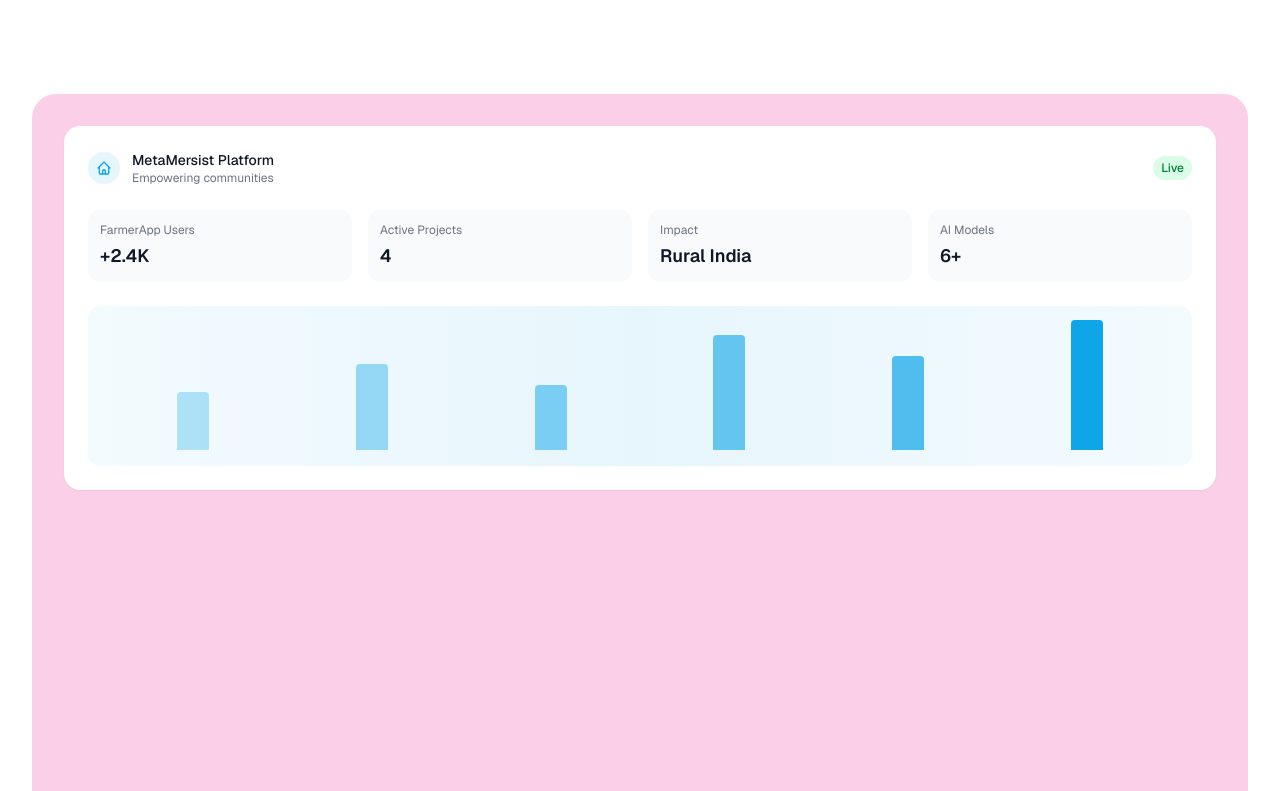
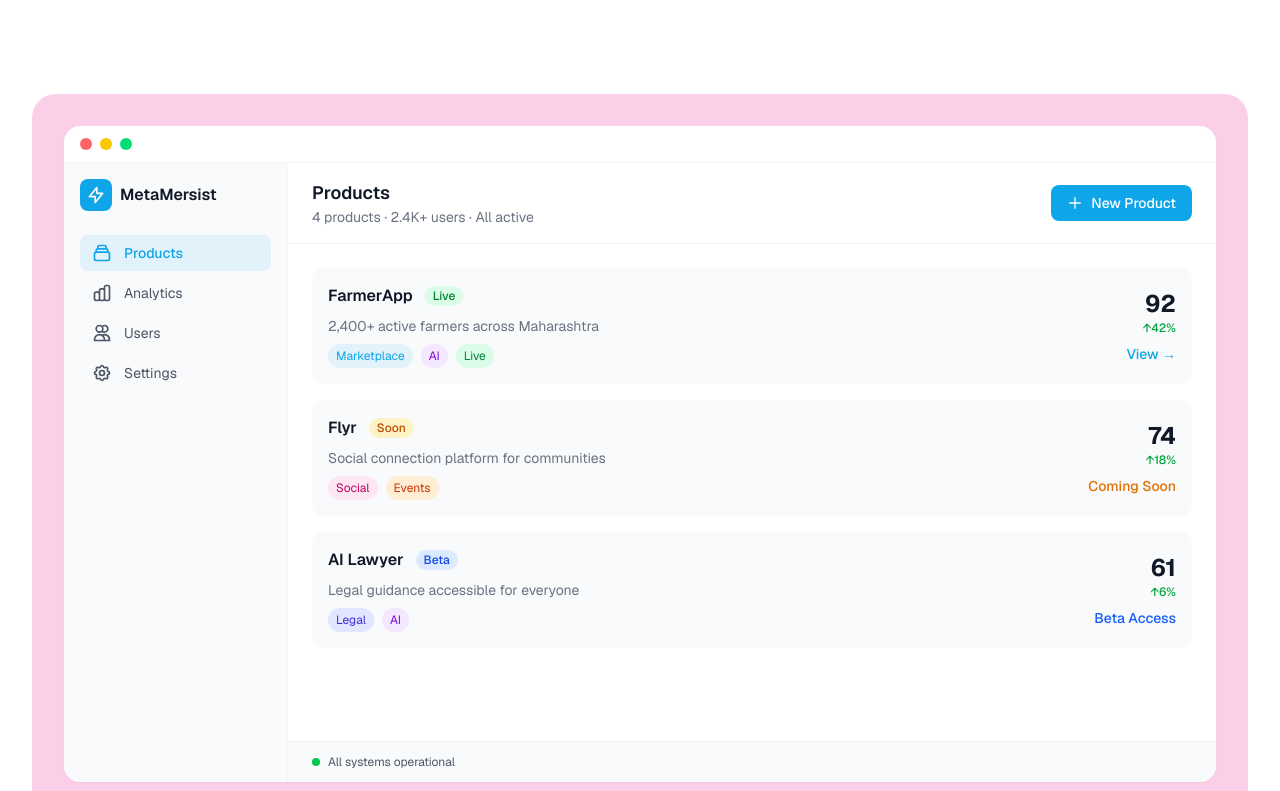
Before and after one commit to metamersisttech/metamersist-landing, a Next.js app: page / in a window 1280 px wide. Shown: the part 506-1297 px from the top of the page. Built offline with nearby package versions, Linux system fonts and the light colour scheme.

Commit message:
add mockup in hero

```diff
--- a/app/components/Hero.tsx
+++ b/app/components/Hero.tsx
@@ -89,46 +89,144 @@ export function Hero() {
       {/* Dashboard Preview - Pink container */}
       <div className="mx-auto w-full max-w-[95%] h-[70vh] sm:h-[80vh] lg:h-[90vh]">
         <div className="bg-rose h-full rounded-3xl p-4 sm:p-6 lg:p-8">
-          {/* White card inside */}
-          <div className="bg-white rounded-2xl shadow-sm overflow-hidden">
-            {/* Mock dashboard UI */}
-            <div className="p-4 sm:p-6">
-              {/* Dashboard header */}
-              <div className="flex items-center justify-between mb-6">
-                <div className="flex items-center gap-3">
-                  <div className="w-8 h-8 rounded-full bg-sky/10 flex items-center justify-center">
-                    <svg className="w-4 h-4 text-sky" fill="none" viewBox="0 0 24 24" stroke="currentColor">
-                      <path strokeLinecap="round" strokeLinejoin="round" strokeWidth={2} d="M3 12l2-2m0 0l7-7 7 7M5 10v10a1 1 0 001 1h3m10-11l2 2m-2-2v10a1 1 0 01-1 1h-3m-6 0a1 1 0 001-1v-4a1 1 0 011-1h2a1 1 0 011 1v4a1 1 0 001 1m-6 0h6" />
+          {/* White card inside - Feedled-style dashboard */}
+          <div className="bg-white rounded-2xl shadow-sm overflow-hidden h-full flex flex-col">
+            {/* Window chrome */}
+            <div className="flex items-center gap-2 px-4 py-3 border-b border-gray-100">
+              <div className="w-3 h-3 rounded-full bg-red-400" />
+              <div className="w-3 h-3 rounded-full bg-yellow-400" />
+              <div className="w-3 h-3 rounded-full bg-green-400" />
+            </div>
+
+            {/* Main content area */}
+            <div className="flex flex-1 min-h-0">
+              {/* Sidebar - hidden on mobile */}
+              <div className="hidden md:flex flex-col w-48 lg:w-56 bg-gray-50 border-r border-gray-100 p-4">
+                {/* Logo */}
+                <div className="flex items-center gap-2 mb-6">
+                  <div className="w-8 h-8 rounded-lg bg-sky flex items-center justify-center">
+                    <svg className="w-5 h-5 text-white" fill="none" viewBox="0 0 24 24" stroke="currentColor">
+                      <path strokeLinecap="round" strokeLinejoin="round" strokeWidth={2} d="M13 10V3L4 14h7v7l9-11h-7z" />
                     </svg>
                   </div>
+                  <span className="font-semibold text-gray-900">MetaMersist</span>
+                </div>
+
+                {/* Nav items */}
+                <nav className="space-y-1">
+                  <div className="flex items-center gap-3 px-3 py-2 rounded-lg bg-sky/10 text-sky font-medium">
+                    <svg className="w-5 h-5" fill="none" viewBox="0 0 24 24" stroke="currentColor">
+                      <path strokeLinecap="round" strokeLinejoin="round" strokeWidth={2} d="M19 11H5m14 0a2 2 0 012 2v6a2 2 0 01-2 2H5a2 2 0 01-2-2v-6a2 2 0 012-2m14 0V9a2 2 0 00-2-2M5 11V9a2 2 0 012-2m0 0V5a2 2 0 012-2h6a2 2 0 012 2v2M7 7h10" />
+                    </svg>
+                    <span className="text-sm">Products</span>
+                  </div>
+                  <div className="flex items-center gap-3 px-3 py-2 rounded-lg text-gray-600 hover:bg-gray-100 transition-colors">
+                    <svg className="w-5 h-5" fill="none" viewBox="0 0 24 24" stroke="currentColor">
+                      <path strokeLinecap="round" strokeLinejoin="round" strokeWidth={2} d="M9 19v-6a2 2 0 00-2-2H5a2 2 0 00-2 2v6a2 2 0 002 2h2a2 2 0 002-2zm0 0V9a2 2 0 012-2h2a2 2 0 012 2v10m-6 0a2 2 0 002 2h2a2 2 0 002-2m0 0V5a2 2 0 012-2h2a2 2 0 012 2v14a2 2 0 01-2 2h-2a2 2 0 01-2-2z" />
+                    </svg>
+                    <span className="text-sm">Analytics</span>
+                  </div>
+                  <div className="flex items-center gap-3 px-3 py-2 rounded-lg text-gray-600 hover:bg-gray-100 transition-colors">
+                    <svg className="w-5 h-5" fill="none" viewBox="0 0 24 24" stroke="currentColor">
+                      <path strokeLinecap="round" strokeLinejoin="round" strokeWidth={2} d="M12 4.354a4 4 0 110 5.292M15 21H3v-1a6 6 0 0112 0v1zm0 0h6v-1a6 6 0 00-9-5.197M13 7a4 4 0 11-8 0 4 4 0 018 0z" />
+                    </svg>
+                    <span className="text-sm">Users</span>
+                  </div>
+                  <div className="flex items-center gap-3 px-3 py-2 rounded-lg text-gray-600 hover:bg-gray-100 transition-colors">
+                    <svg className="w-5 h-5" fill="none" viewBox="0 0 24 24" stroke="currentColor">
+                      <path strokeLinecap="round" strokeLinejoin="round" strokeWidth={2} d="M10.325 4.317c.426-1.756 2.924-1.756 3.35 0a1.724 1.724 0 002.573 1.066c1.543-.94 3.31.826 2.37 2.37a1.724 1.724 0 001.065 2.572c1.756.426 1.756 2.924 0 3.35a1.724 1.724 0 00-1.066 2.573c.94 1.543-.826 3.31-2.37 2.37a1.724 1.724 0 00-2.572 1.065c-.426 1.756-2.924 1.756-3.35 0a1.724 1.724 0 00-2.573-1.066c-1.543.94-3.31-.826-2.37-2.37a1.724 1.724 0 00-1.065-2.572c-1.756-.426-1.756-2.924 0-3.35a1.724 1.724 0 001.066-2.573c-.94-1.543.826-3.31 2.37-2.37.996.608 2.296.07 2.572-1.065z" />
+                      <path strokeLinecap="round" strokeLinejoin="round" strokeWidth={2} d="M15 12a3 3 0 11-6 0 3 3 0 016 0z" />
+                    </svg>
+                    <span className="text-sm">Settings</span>
+                  </div>
+                </nav>
+              </div>
+
+              {/* Main content */}
+              <div className="flex-1 flex flex-col min-h-0 overflow-hidden">
+                {/* Header */}
+                <div className="flex items-center justify-between px-4 sm:px-6 py-4 border-b border-gray-100">
                   <div>
-                    <p className="text-sm font-medium text-gray-900">{hero.dashboard.title}</p>
-                    <p className="text-xs text-gray-500">{hero.dashboard.subtitle}</p>
+                    <h2 className="text-lg font-semibold text-gray-900">Products</h2>
+                    <p className="text-sm text-gray-500">4 products · 2.4K+ users · All active</p>
+                  </div>
+                  <button className="hidden sm:flex items-center gap-2 px-4 py-2 bg-sky text-white text-sm font-medium rounded-lg hover:bg-sky-600 transition-colors">
+                    <svg className="w-4 h-4" fill="none" viewBox="0 0 24 24" stroke="currentColor">
+                      <path strokeLinecap="round" strokeLinejoin="round" strokeWidth={2} d="M12 4v16m8-8H4" />
+                    </svg>
+                    New Product
+                  </button>
+                </div>
+
+                {/* Product cards */}
+                <div className="flex-1 overflow-y-auto p-4 sm:p-6 space-y-4">
+                  {/* FarmerApp */}
+                  <div className="flex items-center justify-between p-4 bg-gray-50 rounded-xl hover:bg-gray-100 transition-colors">
+                    <div className="flex-1 min-w-0">
+                      <div className="flex items-center gap-3 mb-2">
+                        <h3 className="font-semibold text-gray-900">FarmerApp</h3>
+                        <span className="px-2 py-0.5 text-xs font-medium bg-green-100 text-green-700 rounded-full">Live</span>
+                      </div>
+                      <p className="text-sm text-gray-500 mb-2">2,400+ active farmers across Maharashtra</p>
+                      <div className="flex flex-wrap gap-2">
+                        <span className="px-2 py-1 text-xs bg-sky/10 text-sky rounded-full">Marketplace</span>
+                        <span className="px-2 py-1 text-xs bg-purple-100 text-purple-700 rounded-full">AI</span>
+                        <span className="px-2 py-1 text-xs bg-green-100 text-green-700 rounded-full">Live</span>
+                      </div>
+                    </div>
+                    <div className="hidden sm:flex flex-col items-end ml-4">
+                      <div className="text-2xl font-bold text-gray-900">92</div>
+                      <div className="text-xs text-green-600 font-medium">↑42%</div>
+                      <button className="mt-2 text-sm text-sky font-medium hover:underline">View →</button>
+                    </div>
+                  </div>
+
+                  {/* Flyr */}
+                  <div className="flex items-center justify-between p-4 bg-gray-50 rounded-xl hover:bg-gray-100 transition-colors">
+                    <div className="flex-1 min-w-0">
+                      <div className="flex items-center gap-3 mb-2">
+                        <h3 className="font-semibold text-gray-900">Flyr</h3>
+                        <span className="px-2 py-0.5 text-xs font-medium bg-amber-100 text-amber-700 rounded-full">Soon</span>
+                      </div>
+                      <p className="text-sm text-gray-500 mb-2">Social connection platform for communities</p>
+                      <div className="flex flex-wrap gap-2">
+                        <span className="px-2 py-1 text-xs bg-pink-100 text-pink-700 rounded-full">Social</span>
+                        <span className="px-2 py-1 text-xs bg-orange-100 text-orange-700 rounded-full">Events</span>
+                      </div>
+                    </div>
+                    <div className="hidden sm:flex flex-col items-end ml-4">
+                      <div className="text-2xl font-bold text-gray-900">74</div>
+                      <div className="text-xs text-green-600 font-medium">↑18%</div>
+                      <span className="mt-2 text-sm text-amber-600 font-medium">Coming Soon</span>
+                    </div>
+                  </div>
+
+                  {/* AI Lawyer */}
+                  <div className="flex items-center justify-between p-4 bg-gray-50 rounded-xl hover:bg-gray-100 transition-colors">
+                    <div className="flex-1 min-w-0">
+                      <div className="flex items-center gap-3 mb-2">
+                        <h3 className="font-semibold text-gray-900">AI Lawyer</h3>
+                        <span className="px-2 py-0.5 text-xs font-medium bg-blue-100 text-blue-700 rounded-full">Beta</span>
+                      </div>
+                      <p className="text-sm text-gray-500 mb-2">Legal guidance accessible for everyone</p>
+                      <div className="flex flex-wrap gap-2">
+                        <span className="px-2 py-1 text-xs bg-indigo-100 text-indigo-700 rounded-full">Legal</span>
+                        <span className="px-2 py-1 text-xs bg-purple-100 text-purple-700 rounded-full">AI</span>
+                      </div>
+                    </div>
+                    <div className="hidden sm:flex flex-col items-end ml-4">
+                      <div className="text-2xl font-bold text-gray-900">61</div>
+                      <div className="text-xs text-green-600 font-medium">↑6%</div>
+                      <span className="mt-2 text-sm text-blue-600 font-medium">Beta Access</span>
+                    </div>
                   </div>
                 </div>
-                <div className="flex items-center gap-2">
-                  <span className="px-2 py-1 text-xs font-medium bg-green-100 text-green-700 rounded-full">Live</span>
+
+                {/* Status bar */}
+                <div className="flex items-center gap-2 px-4 sm:px-6 py-3 border-t border-gray-100 bg-gray-50">
+                  <div className="w-2 h-2 rounded-full bg-green-500" />
+                  <span className="text-xs text-gray-600">All systems operational</span>
                 </div>
-              </div>
-
-              {/* Dashboard content grid */}
-              <div className="grid grid-cols-2 sm:grid-cols-4 gap-4 mb-6">
-                {hero.dashboard.metrics.map((metric) => (
-                  <div key={metric.label} className="p-3 bg-gray-50 rounded-xl">
-                    <p className="text-xs text-gray-500 mb-1">{metric.label}</p>
-                    <p className="text-lg font-semibold text-gray-900">{metric.value}</p>
-                  </div>
-                ))}
-              </div>
-
-              {/* Chart placeholder */}
-              <div className="h-32 sm:h-40 bg-gradient-to-r from-sky/5 via-sky/10 to-sky/5 rounded-xl flex items-end justify-around px-4 pb-4">
-                <div className="w-6 sm:w-8 bg-sky/30 rounded-t" style={{ height: '40%' }} />
-                <div className="w-6 sm:w-8 bg-sky/40 rounded-t" style={{ height: '60%' }} />
-                <div className="w-6 sm:w-8 bg-sky/50 rounded-t" style={{ height: '45%' }} />
-                <div className="w-6 sm:w-8 bg-sky/60 rounded-t" style={{ height: '80%' }} />
-                <div className="w-6 sm:w-8 bg-sky/70 rounded-t" style={{ height: '65%' }} />
-                <div className="w-6 sm:w-8 bg-sky rounded-t" style={{ height: '90%' }} />
               </div>
             </div>
           </div>
```
